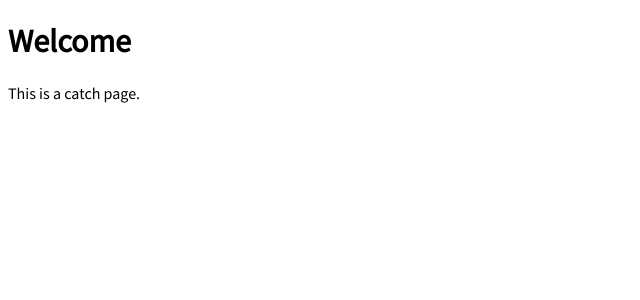
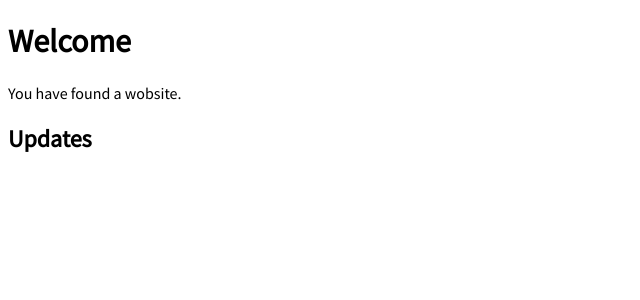
Before and after one commit to froschi/froschi.github.com, a Jekyll site: the page built from index.md, in a window 1280 px wide. Shown: the top 300 px of the page, without its empty margins (0-640 px from the left). Built offline with Jekyll 4.4.1, drawn with Linux system fonts in a browser that asks for light colours; Markdown is read by kramdown in place of the engine named in the settings.

Commit message:
List all updates on front page.
Signed-off-by: Thorsten Fischer <thorsten@froschi.org>

```diff
--- a/index.md
+++ b/index.md
@@ -3,7 +3,12 @@ layout: default
 title: None
 ---
 
-Welcome
-=======
+# Welcome
 
-This is a catch page.
+You have found a wobsite.
+
+## Updates
+
+{% for post in site.categories.update %}
+* {{ post.date | date: "%F" }}</span> &raquo; <a href="{{ post.url }}">{{ post.title }}</a></li>
+{% endfor %}
```
